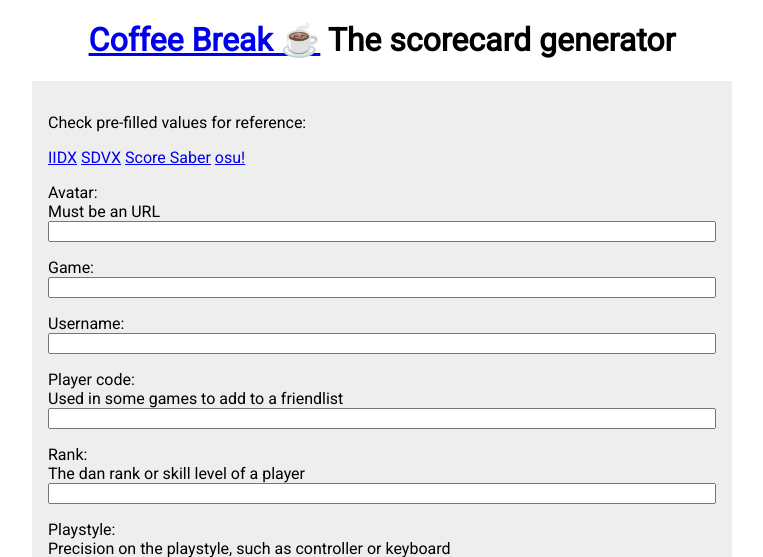
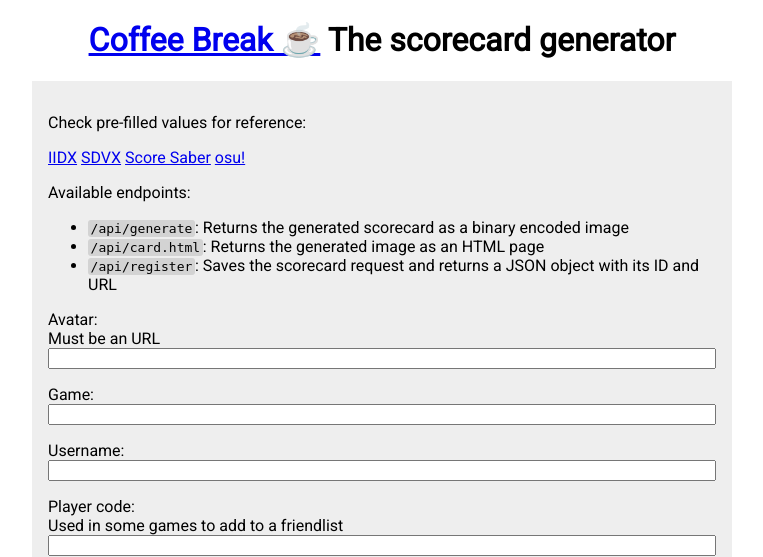
Before and after one commit to Tina-otoge/coffee-break, a Flask app: page / in a window 1280 px wide. Shown: the top 557 px of the page, without its empty margins (258-1021 px from the left). Run offline with Flask 2, Linux system fonts and the light colour scheme; some libraries are stand-ins or nearby versions.

Commit message:
Add documentation for API endpoints

```diff
--- a/coffeebreak/static/style.css
+++ b/coffeebreak/static/style.css
@@ -31,3 +31,12 @@
 	display: flex;
 	flex-direction: column;
 }
+
+.code {
+	font-style: normal;
+	font-family: monospace;
+	background-color: lightgray;
+	color: black;
+	border-radius: 3px;
+	padding: 0.1em 0.2em;
+}
--- a/coffeebreak/templates/index.html
+++ b/coffeebreak/templates/index.html
@@ -34,6 +34,15 @@
 				<a href="{{ url_for('prefilled', name='scoresaber') }}">Score Saber</a>
 				<a href="{{ url_for('prefilled', name='osu') }}">osu!</a>
 			</p>
+			<p>
+				Available endpoints:
+			</p>
+			<ul>
+				<li><i class="code">/api/generate</i>: Returns the generated scorecard as a binary encoded image</li>
+				<li><i class="code">/api/card.html</i>: Returns the generated image as an HTML page</li>
+				<li><i class="code">/api/register</i>: Saves the scorecard request and returns a JSON object with its ID and URL</li>
+			</ul>
+
 			<form action="/api/generate">
 				{% for name, description in inputs.items() %}
 				{{ input(name=name, description=description) }}
```
